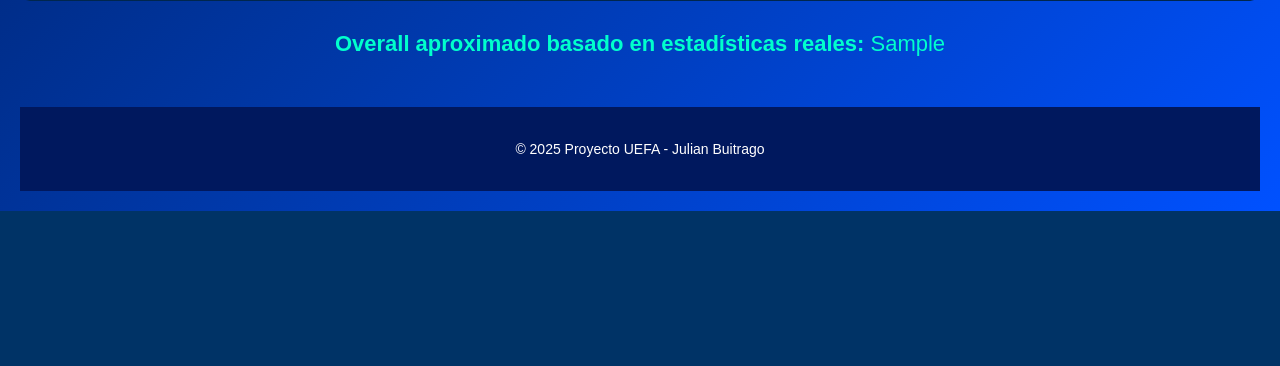
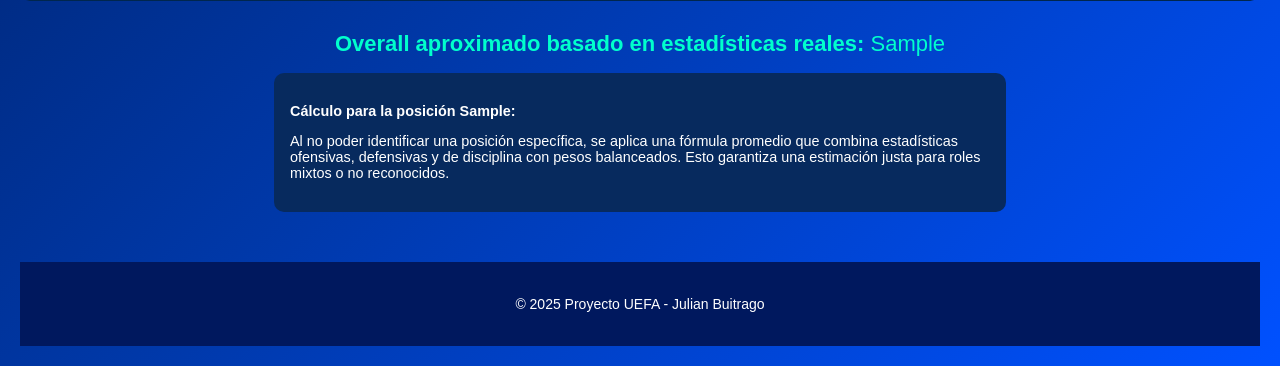
Before and after one commit to jebuitrago79/Uefa2021-2022, a FastAPI app: template templates/Jugadores/comparacion.html in a window 1280 px wide. Shown: the part 667-1033 px from the top of the page. Before the commit the page ends 878 px from the top, so only its background shows below. Run offline with FastAPI, Linux system fonts and the light colour scheme; the template is opened without the code that fills it: most values are stand-ins (such as "Sample title", 1, 10 or a date in 2020); grey boxes marked "Sample" are stand-in pictures.

Commit message:
Se mejora la interfaz

```diff
--- a/templates/Jugadores/comparacion.html
+++ b/templates/Jugadores/comparacion.html
@@ -137,4 +137,34 @@
     {{ overall_estimado }}
 </div>
 
+<div style="margin-top: 1rem; background-color: #072a5e; padding: 1rem; border-radius: 10px; color: #ffffff; max-width: 700px; margin-left: auto; margin-right: auto; font-size: 0.9rem;">
+    <p style="margin-bottom: 0.5rem;">
+        <strong>Cálculo para la posición {{ fifa.player_positions.split(',')[0] }}:</strong>
+    </p>
+    {% set posicion = fifa.player_positions.split(',')[0].strip() %}
+    {% if posicion in ["ST", "CF", "LW", "RW", "LF", "RF"] %}
+    <p>Como delantero, se prioriza el rendimiento ofensivo. Los goles tienen el mayor peso (×40), seguidos por las
+        asistencias (×25), ya que reflejan su capacidad para definir y generar oportunidades. Se considera la disciplina
+        (faltas) con un peso medio (×10), y en menor medida su contribución defensiva como intercepciones o entradas (×5
+        cada una). Además, se suma una base de 25 puntos para estabilizar el valor.</p>
+    {% elif posicion in ["CM", "CDM", "CAM", "RM", "LM"] %}
+    <p>En el rol de mediocampista se evalúa un equilibrio entre creación y recuperación. Las asistencias reciben el
+        mayor peso (×30), seguidas por los goles (×20). También se tienen en cuenta las entradas (×10) e intercepciones
+        (×10), reflejando su participación defensiva. La disciplina y una base de 20 puntos completan la fórmula.</p>
+    {% elif posicion in ["CB", "RB", "LB", "RWB", "LWB"] %}
+    <p>Para defensores, la fórmula enfatiza la capacidad de recuperación: entradas (×25) e intercepciones (×25). Se
+        valora también su disciplina (×15) y, aunque en menor medida, su capacidad de aportar ofensivamente con goles
+        (×5). Se suma una base de 30 puntos para mantener consistencia con su impacto real.</p>
+    {% elif posicion == "GK" %}
+    <p>Como portero, las métricas clave son las atajadas realizadas (×30), los goles concedidos (invertido ×25), y las
+        porterías en cero (×25). Las faltas cometidas tienen un peso menor (×5), y se añade una base de 15 puntos para
+        representar su estabilidad bajo presión.</p>
+    {% else %}
+    <p>Al no poder identificar una posición específica, se aplica una fórmula promedio que combina estadísticas
+        ofensivas, defensivas y de disciplina con pesos balanceados. Esto garantiza una estimación justa para roles
+        mixtos o no reconocidos.</p>
+    {% endif %}
+</div>
+
+
 {% endblock %}
```
